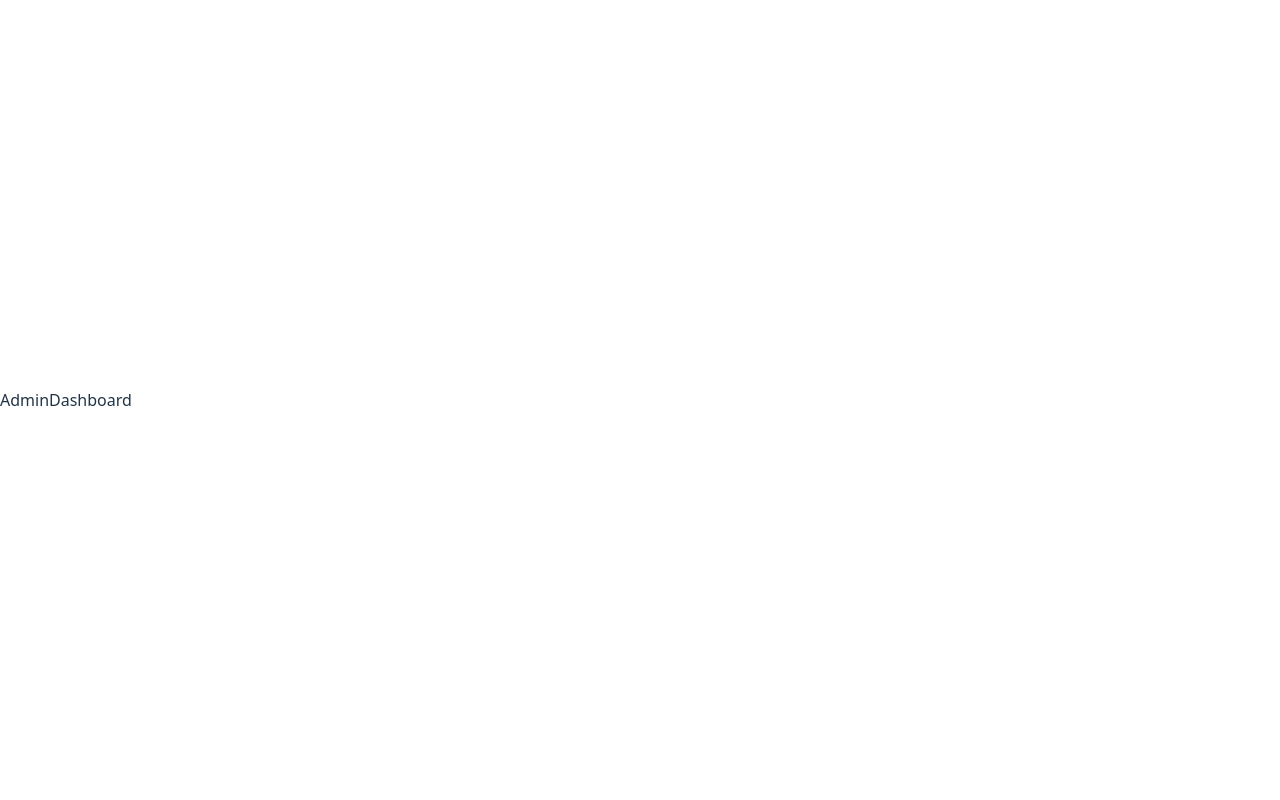
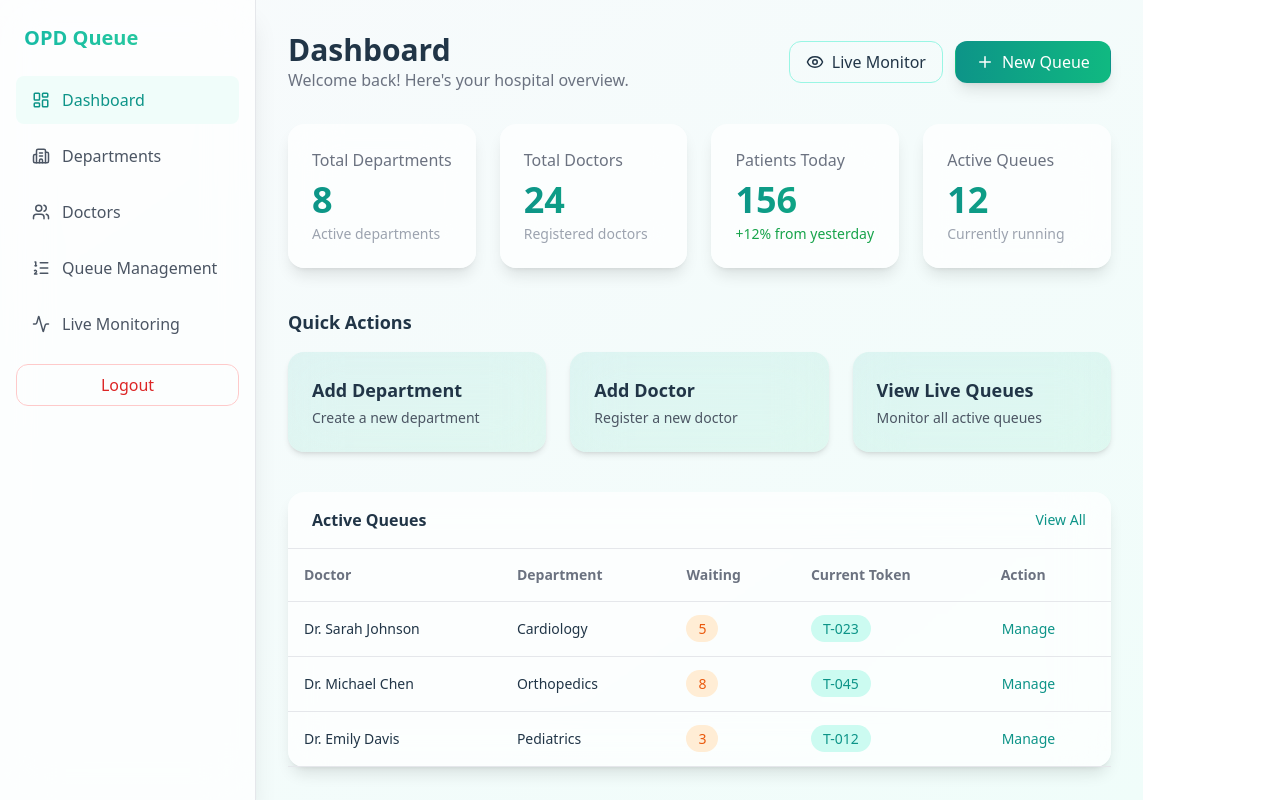
Before and after one commit to BIT-BY-BIT-26/Reflexes, a React app in the folder Frontend/: page /admin-dashboard in a window 1280 px wide. Built offline with nearby package versions, Linux system fonts and the light colour scheme; the HTML template or start-up script is replaced by a standard one.

Commit message:
admin dashboard ready

```diff
--- a/Frontend/package.json
+++ b/Frontend/package.json
@@ -16,6 +16,7 @@
     "@mui/material": "^7.3.8",
     "axios": "^1.13.5",
     "framer-motion": "^12.34.2",
+    "lucide-react": "^0.575.0",
     "react": "^19.2.0",
     "react-dom": "^19.2.4",
     "react-icon": "^1.0.0",
--- a/Frontend/src/App.jsx
+++ b/Frontend/src/App.jsx
@@ -11,6 +11,7 @@ import RegisterPharmacy from "./pages/RegisterPharmacy";
 import PharmacyDashboard from "./components/PharmacyDashboard";
 import { ROLE } from "./constants/role";
 import AdminDashboard from "./components/AdminDashboard";
+
 function App() {
   return (
     <BrowserRouter>
--- a/Frontend/src/components/AdminDashboard.jsx
+++ b/Frontend/src/components/AdminDashboard.jsx
@@ -1,9 +1,256 @@
-import React from 'react'
+import {
+  LayoutDashboard,
+  Building2,
+  Users,
+  ListOrdered,
+  Activity,
+  Eye,
+  Plus
+} from "lucide-react";
+import { useState } from "react";
+import { motion } from "framer-motion";
+import AddDoctorModal from "./AddDoctorModal";
+import logout from "../utils/logout";
+import AllDepartments from "../AdminDashBoard/AllDepartments";
+import AllDoctors from "../AdminDashBoard/AllDoctors";
+import AddDepartmentPopup from "../AdminDashBoard/DepartmentPopUp";
 
-const AdminDashboard = () => {
+/* ------------------ Dummy Data ------------------ */
+
+const stats = [
+  { title: "Total Departments", value: 8, subtitle: "Active departments" },
+  { title: "Total Doctors", value: 24, subtitle: "Registered doctors" },
+  {
+    title: "Patients Today",
+    value: 156,
+    subtitle: "+12% from yesterday",
+    highlight: true
+  },
+  { title: "Active Queues", value: 12, subtitle: "Currently running" }
+];
+
+const queues = [
+  {
+    doctor: "Dr. Sarah Johnson",
+    department: "Cardiology",
+    waiting: 5,
+    token: "T-023"
+  },
+  {
+    doctor: "Dr. Michael Chen",
+    department: "Orthopedics",
+    waiting: 8,
+    token: "T-045"
+  },
+  {
+    doctor: "Dr. Emily Davis",
+    department: "Pediatrics",
+    waiting: 3,
+    token: "T-012"
+  }
+];
+
+/* ------------------ Main Component ------------------ */
+
+export default function AdminDashboard() {
+  const [open, setOpen] = useState(false);
+  const [openDept, setOpenDept] = useState(false);
+  const [page,setPage] = useState("dashboard");
   return (
-    <div>AdminDashboard</div>
-  )
+    <div className="flex min-h-screen bg-gradient-to-br from-slate-50 to-teal-50">
+
+      {/* ---------------- Sidebar ---------------- */}
+      <motion.aside
+        initial={{ x: -80, opacity: 0 }}
+        animate={{ x: 0, opacity: 1 }}
+        transition={{ duration: 0.6 }}
+        className="w-64 bg-white/70 backdrop-blur-xl border-r shadow-xl"
+      >
+        <div className="p-6 text-xl font-bold bg-gradient-to-r from-teal-500 to-emerald-400 bg-clip-text text-transparent">
+          OPD Queue
+        </div>
+
+        <nav className="px-4 space-y-2">
+          <SidebarItem icon={LayoutDashboard} label="Dashboard" active />
+          <SidebarItem icon={Building2} label="Departments" onClick={()=> setPage("departments")} />
+          <SidebarItem icon={Users} label="Doctors" onClick={()=>setPage("doctors")}/>
+          <SidebarItem icon={ListOrdered} label="Queue Management" />
+          <SidebarItem icon={Activity} label="Live Monitoring" />
+        </nav>
+
+        <div className="p-4 mt-auto">
+          <button
+            onClick={logout}
+            className="w-full border border-red-200 text-red-600 py-2 rounded-xl hover:bg-red-50 transition"
+          >
+            Logout
+          </button>
+        </div>
+      </motion.aside>
+
+      {/* ---------------- Main ---------------- */}
+      <main className="flex-1 p-8">
+
+        {page === "departments" && <AllDepartments />}
+        {page === "doctors" && <AllDoctors />}
+        {/* Header */}
+        <div className="flex justify-between items-center mb-8">
+          <div>
+            <h1 className="text-3xl font-bold">Dashboard</h1>
+            <p className="text-gray-500">
+              Welcome back! Here's your hospital overview.
+            </p>
+          </div>
+
+          <div className="flex gap-3">
+            <button className="flex items-center gap-2 border border-teal-200 px-4 py-2 rounded-xl hover:bg-teal-50 transition">
+              <Eye size={18} /> Live Monitor
+            </button>
+
+            <button className="flex items-center gap-2 bg-gradient-to-r from-teal-600 to-emerald-500
+              text-white px-5 py-2 rounded-xl shadow-lg hover:shadow-xl hover:scale-105 transition">
+              <Plus size={18} /> New Queue
+            </button>
+          </div>
+        </div>
+
+        {/* ---------------- Stats ---------------- */}
+        <div className="grid grid-cols-1 md:grid-cols-4 gap-6 mb-10">
+          {stats.map((item, i) => (
+            <motion.div
+              key={i}
+              initial={{ opacity: 0, y: 30 }}
+              animate={{ opacity: 1, y: 0 }}
+              transition={{ delay: i * 0.1 }}
+              whileHover={{ y: -6, scale: 1.03 }}
+              className="bg-white/70 backdrop-blur-xl p-6 rounded-2xl shadow-lg hover:shadow-2xl"
+            >
+              <p className="text-gray-500">{item.title}</p>
+              <h2 className="text-4xl font-extrabold mt-2 bg-gradient-to-r from-teal-600 to-emerald-500 bg-clip-text text-transparent">
+                {item.value}
+              </h2>
+              <p
+                className={`text-sm mt-1 ${
+                  item.highlight ? "text-green-600" : "text-gray-400"
+                }`}
+              >
+                {item.subtitle}
+              </p>
+            </motion.div>
+          ))}
+        </div>
+
+        {/* ---------------- Quick Actions ---------------- */}
+        <h3 className="text-lg font-semibold mb-4">Quick Actions</h3>
+
+        <div className="grid grid-cols-1 md:grid-cols-3 gap-6 mb-10">
+          <QuickCard title="Add Department" desc="Create a new department"
+            onClick={()=> setOpenDept(true)}
+          />
+          <AddDepartmentPopup
+            open={openDept}
+            onClose={() => setOpenDept(false)}
+          />
+
+          <QuickCard
+            title="Add Doctor"
+            desc="Register a new doctor"
+            onClick={() => setOpen(true)}
+          />
+
+          <QuickCard
+            title="View Live Queues"
+            desc="Monitor all active queues"
+          />
+        </div>
+
+        {/* ---------------- Active Queues ---------------- */}
+        <div className="bg-white/70 backdrop-blur-xl rounded-2xl shadow-lg">
+          <div className="flex justify-between items-center px-6 py-4 border-b">
+            <h3 className="font-semibold">Active Queues</h3>
+            <button className="text-teal-600 text-sm">View All</button>
+          </div>
+
+          <table className="w-full text-sm">
+            <thead className="text-left text-gray-500 border-b">
+              <tr>
+                <th className="p-4">Doctor</th>
+                <th className="p-4">Department</th>
+                <th className="p-4">Waiting</th>
+                <th className="p-4">Current Token</th>
+                <th className="p-4">Action</th>
+              </tr>
+            </thead>
+            <tbody>
+              {queues.map((q, i) => (
+                <motion.tr
+                  key={i}
+                  initial={{ opacity: 0, y: 10 }}
+                  animate={{ opacity: 1, y: 0 }}
+                  transition={{ delay: i * 0.1 }}
+                  whileHover={{ backgroundColor: "#f0fdfa" }}
+                  className="border-b"
+                >
+                  <td className="p-4 font-medium">{q.doctor}</td>
+                  <td className="p-4">{q.department}</td>
+                  <td className="p-4">
+                    <span className="bg-orange-100 text-orange-600 px-3 py-1 rounded-full">
+                      {q.waiting}
+                    </span>
+                  </td>
+                  <td className="p-4">
+                    <span className="bg-teal-100 text-teal-600 px-3 py-1 rounded-full">
+                      {q.token}
+                    </span>
+                  </td>
+                  <td className="p-4">
+                    <button className="text-teal-600 font-medium">
+                      Manage
+                    </button>
+                  </td>
+                </motion.tr>
+              ))}
+            </tbody>
+          </table>
+        </div>
+      </main>
+
+      {/* Modal */}
+      <AddDoctorModal open={open} onClose={() => setOpen(false)} />
+    </div>
+  );
 }
 
-export default AdminDashboard
+/* ------------------ Components ------------------ */
+function SidebarItem({ icon: Icon, label, active, onClick }) {
+  return (
+    <div
+      onClick={onClick}
+      className={`flex items-center gap-3 px-4 py-3 rounded-lg cursor-pointer
+      ${
+        active
+          ? "bg-teal-50 text-teal-600 font-medium"
+          : "text-gray-600 hover:bg-gray-100"
+      }`}
+    >
+      <Icon size={18} />
+      {label}
+    </div>
+  );
+}
+
+
+function QuickCard({ title, desc, onClick }) {
+  return (
+    <motion.div
+      onClick={onClick}
+      whileHover={{ scale: 1.06 }}
+      whileTap={{ scale: 0.97 }}
+      className="bg-gradient-to-br from-teal-500/10 to-emerald-400/10
+        backdrop-blur-xl p-6 rounded-2xl shadow-md hover:shadow-xl cursor-pointer"
+    >
+      <h4 className="font-semibold text-lg">{title}</h4>
+      <p className="text-gray-600 text-sm mt-1">{desc}</p>
+    </motion.div>
+  );
+}
--- a/Frontend/src/main.jsx
+++ b/Frontend/src/main.jsx
@@ -1,6 +1,7 @@
 import { StrictMode } from 'react'
 import { createRoot } from 'react-dom/client'
 import './index.css'
+import './app.css'
 import App from './App.jsx'
 
 createRoot(document.getElementById('root')).render(
--- a/Frontend/tailwind.config.js
+++ b/Frontend/tailwind.config.js
@@ -1,7 +1,7 @@
 /** @type {import('tailwindcss').Config} */
 module.exports = {
   content: [
-    "./src/*/.{js,jsx,ts,tsx}",
+    "./src/**/*.{js,jsx,ts,tsx}", // 👈 ye saare folders + subfolders ko cover karega
     "./public/index.html"
   ],
   theme: {
```
Also changed, not shown: 1 other file (tests, documents, lock files or other folders).
